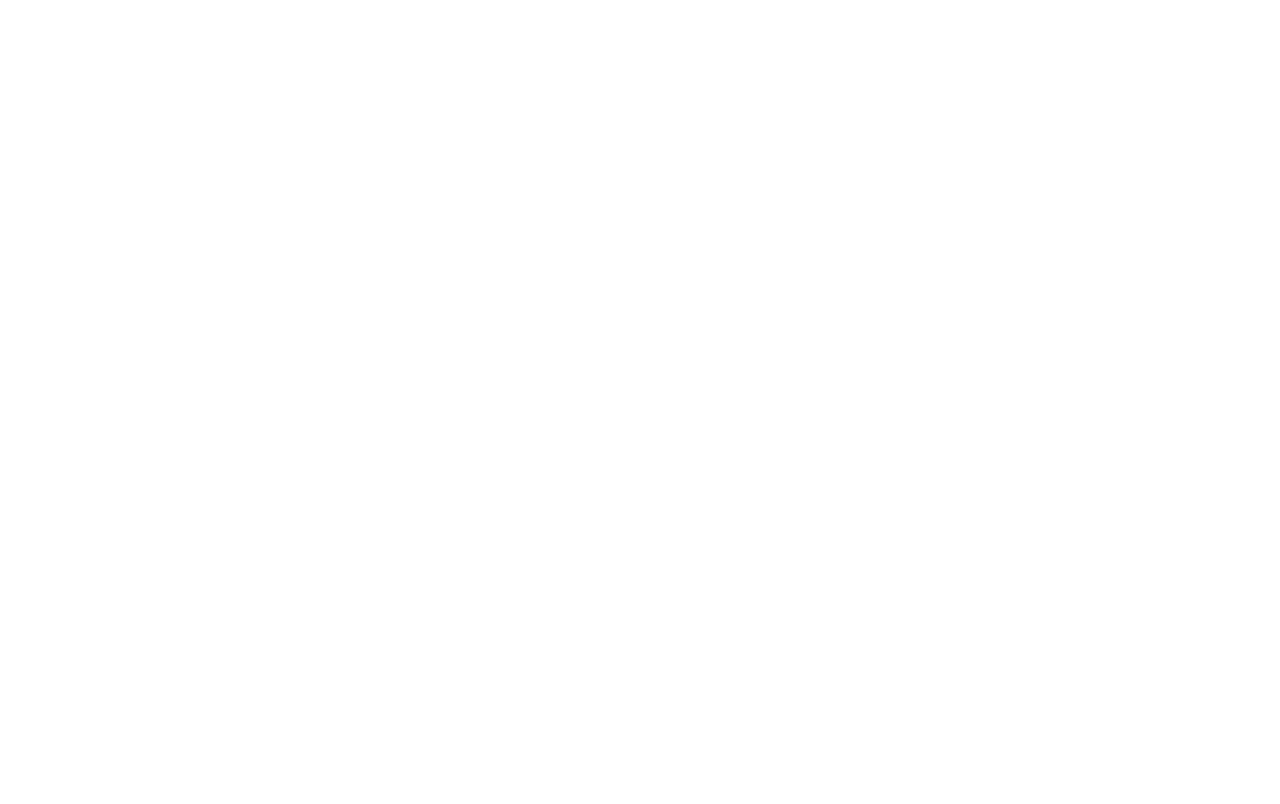
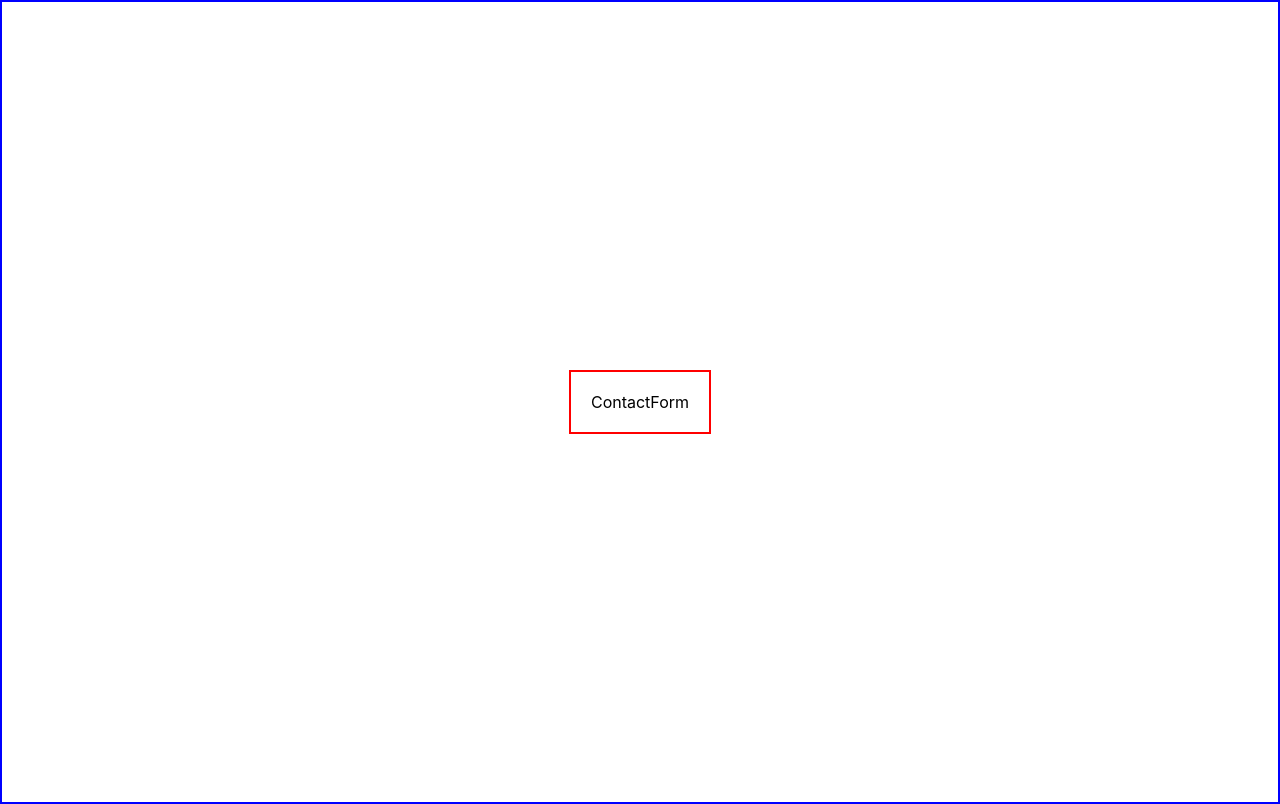
Before and after one commit to ramkodehode/prosjekt-phillips, a JavaScript app: page / in a window 1280 px wide. Built offline with nearby package versions, Linux system fonts and the light colour scheme; the HTML template or start-up script is replaced by a standard one.

Commit message:
styled components

```diff
--- a/package.json
+++ b/package.json
@@ -9,6 +9,7 @@
     "react": "^18.2.0",
     "react-dom": "^18.2.0",
     "react-scripts": "5.0.1",
+    "styled-components": "^5.3.6",
     "web-vitals": "^2.1.4"
   },
   "scripts": {
--- a/src/App.js
+++ b/src/App.js
@@ -1,7 +1,12 @@
 import './App.css';
+import ContactForm from './components/contact/ContactForm';
 
 function App() {
-  return <div className="App"></div>;
+  return (
+    <>
+      <ContactForm />
+    </>
+  );
 }
 
 export default App;
```
Also changed, not shown: 1 other file (tests, documents, lock files or other folders).
